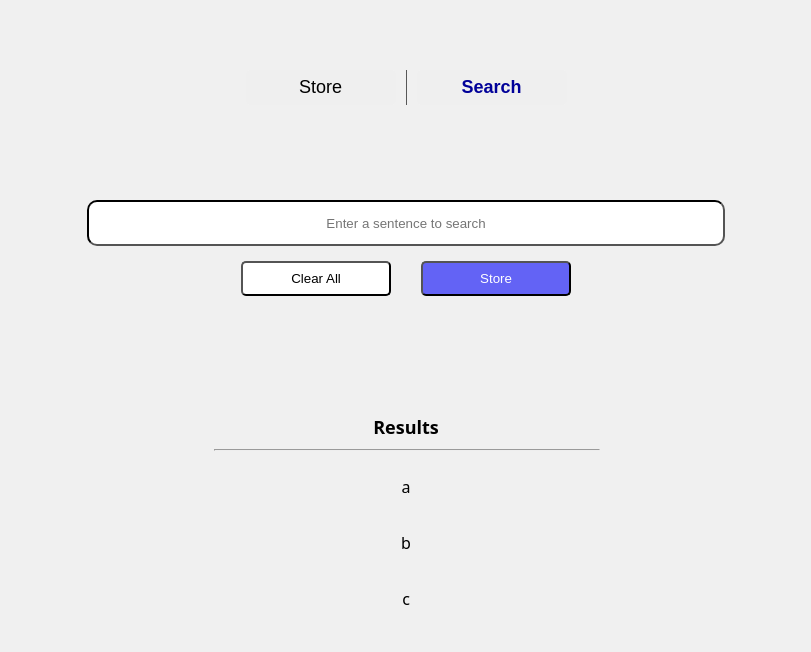
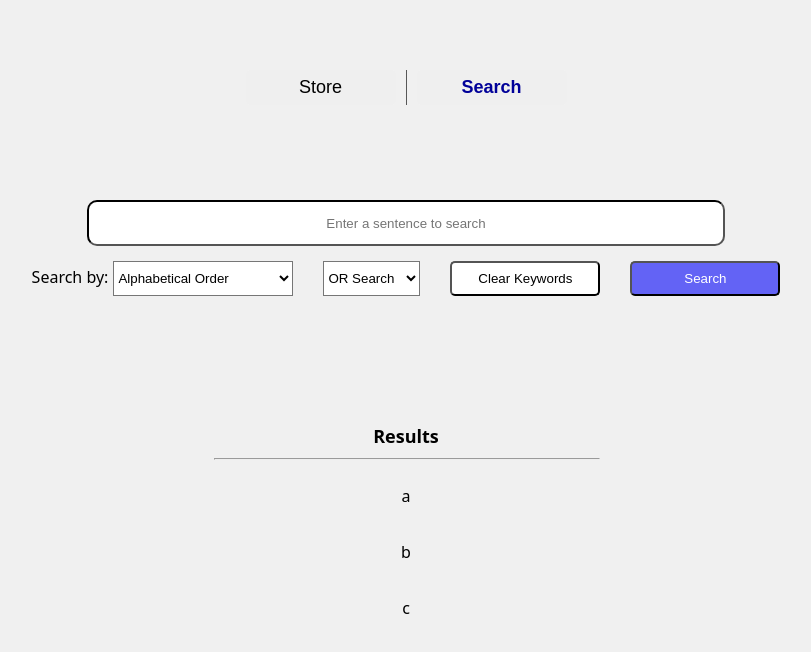
Before and after one commit to IssacMinC/software-arch-kwic-sort, a React (Vite) app in the folder frontend/: page / in a window 1280 px wide. Shown: the top 652 px of the page, without its empty margins (234-1045 px from the left). Built offline with nearby package versions, Linux system fonts and the light colour scheme.

Commit message:
Draft of the search feature. Does still need to be completed.

```diff
--- a/frontend/src/Search/Search.css
+++ b/frontend/src/Search/Search.css
@@ -36,17 +36,21 @@ hr{
     border-radius: 0px 10px 10px 0px;
 }
 
-.btn-container{
+.select-menu{
+  height: 35px
+}
+
+.btn-container, .select-container{
   display:flex;
   gap: 30px;
   padding-top:15px;
 }
 
-.store-btn{
+.search-btn{
     background-color:rgb(99, 99, 245);
     color:white;
 }
-.clear-btn{
+.clear-btn, .select-menu{
     background-color:rgb(255, 255, 255);
 }
 
--- a/frontend/src/Search/Search.tsx
+++ b/frontend/src/Search/Search.tsx
@@ -5,9 +5,18 @@ import './Search.css'
 function Search() {
     const [desc, setDesc] = useState('')
     const [results, setResults] = useState(['a', 'b', 'c'])
+    const [lenError, setLenError] = useState('');
+    const [resultsOrder, setResultsOrder] = useState('');
+    const [searchType, setSearchType] = useState('');
 
-    async function onStore() {
-        fetch('http://127.0.0.1:5000/store', {
+    async function onSearch() {
+        if(desc.trim().length == 0){
+            setLenError("Search string can not be empty");
+            return;
+        }
+        setLenError("");
+
+        fetch('http://127.0.0.1:5000/search/<desc>/<searchType>/<resultsOrder>', {
         method: 'POST',
         headers: {
             'Content-Type': 'application/json'
@@ -31,18 +40,35 @@ function Search() {
 
     return (
         <div className="container">
-            <div className="store">
+            <div className="search">
                 <input type="text" value={desc} onChange={(e) => {setDesc(e.target.value)}} id="search" className="search inp" placeholder='Enter a sentence to search'/>
             </div>
-
-            <div className="btn-container">
-                <button className="clear-btn" onClick={onClear}>
-                Clear All
-                </button>
-                <button className="store-btn" onClick={onStore}>
-                Store
-                </button>
+            <div style={{display: "flex", flexWrap: "wrap", gap: "0 30px", justifyContent: "center"}}>
+                <div className="select-container">
+                    <div style={{display: "flex"}}>
+                        <p style={{marginTop: "4px", marginRight: "5px"}}>Search by:</p>
+                        <select id="results-order" className="select-menu" value={resultsOrder} onChange={(e) => setResultsOrder(e.target.value)}>
+                            <option id="alphabetical" value = "alphabetical">Alphabetical Order</option>
+                            <option id="frequency" value = "frequency">Most Frequently Accessed</option>
+                            <option id="payment" value = "payment">Payment Options</option>
+                        </select>
+                    </div>
+                    <select id="search-type" className="select-menu" value={searchType} onChange={(e) => setSearchType(e.target.value)}>
+                        <option id="or" value = "or">OR Search</option>
+                        <option id="and" value = "and">AND Search</option>
+                        <option id="not" value = "not">NOT Search</option>
+                    </select>
+                </div>
+                <div className="btn-container">
+                    <button className="clear-btn" onClick={onClear}>
+                    Clear Keywords
+                    </button>
+                    <button className="search-btn" onClick={onSearch}>
+                    Search
+                    </button>
+                </div>
             </div>
+            {lenError && <p className="error-message" style={{ color: 'red' }}>{lenError}</p>}
             <div className="results">
                 <p className="res-text">
                     Results
```
Also changed, not shown: 2 other files (tests, documents, lock files or other folders).
